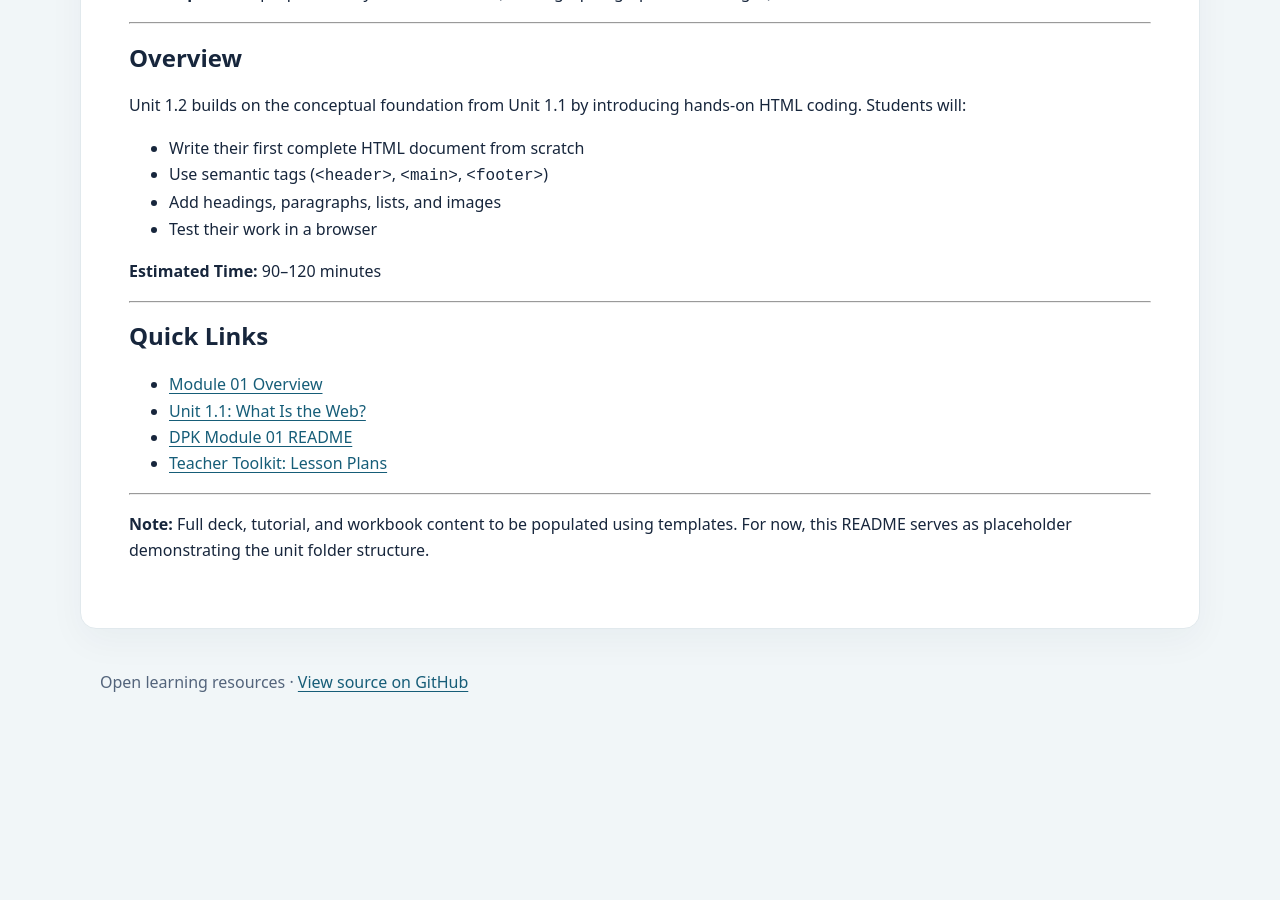
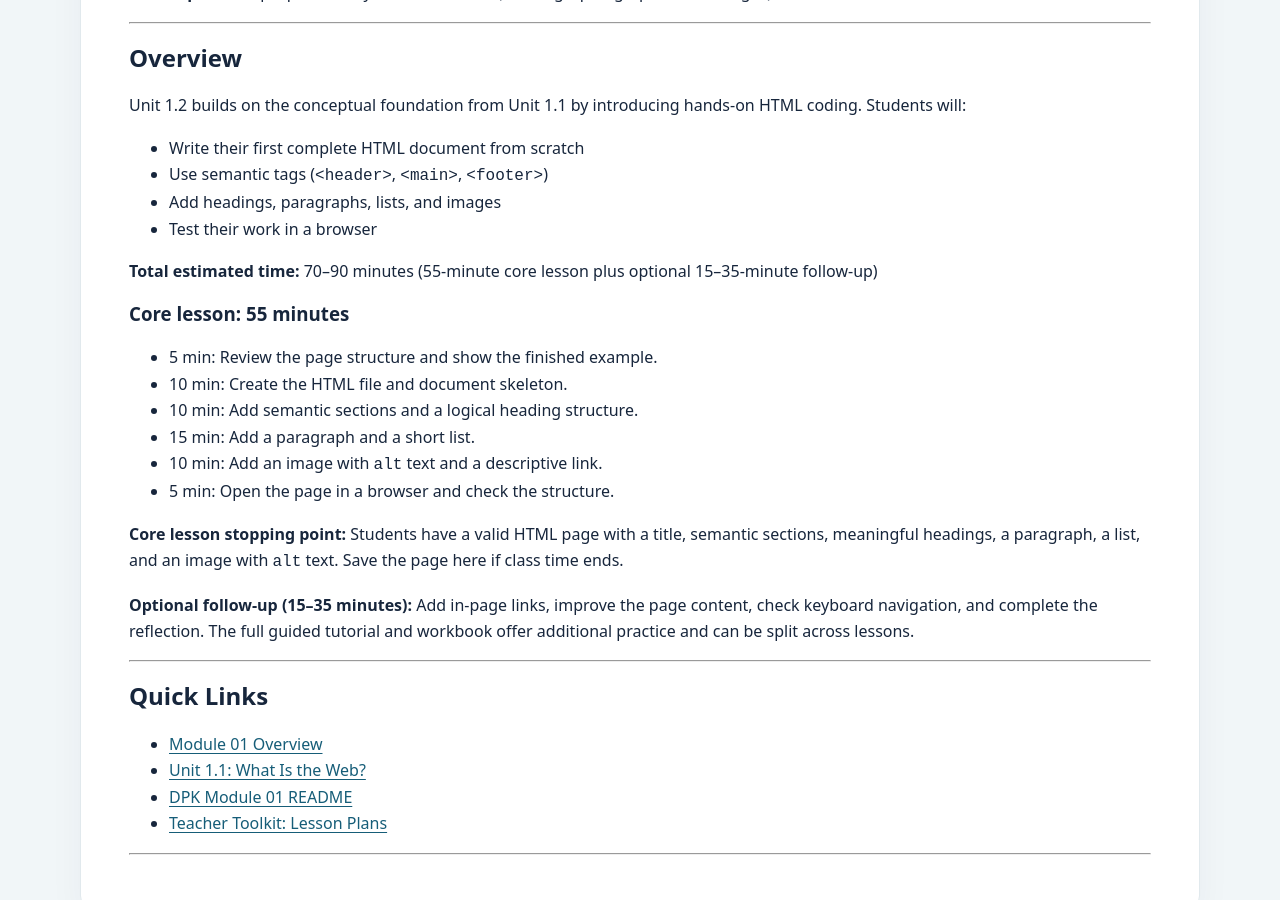
Before and after one commit to STEAM-C3T/dpk-learning-materials, a Jekyll site: the page built from modules/01-introduction-to-the-web/units/1.2-basic-structure/README.md, in a window 1280 px wide and 900 px high, scrolled down 746 px. Built offline with Jekyll 4.4.1, drawn with Linux system fonts in a browser that asks for light colours; our own code applies the rules of GitHub Pages for plain Markdown files; before the commit the page ends 1473 px from its top, so only the background shows below that.

Commit message:
Clarify Unit 1.2 core timing and follow-up

```diff
--- a/modules/01-introduction-to-the-web/units/1.2-basic-structure/README.md
+++ b/modules/01-introduction-to-the-web/units/1.2-basic-structure/README.md
@@ -34,7 +34,20 @@ Unit 1.2 builds on the conceptual foundation from Unit 1.1 by introducing hands-
 - Add headings, paragraphs, lists, and images
 - Test their work in a browser
 
-**Estimated Time:** 90–120 minutes
+**Total estimated time:** 70–90 minutes (55-minute core lesson plus optional 15–35-minute follow-up)
+
+### Core lesson: 55 minutes
+
+- 5 min: Review the page structure and show the finished example.
+- 10 min: Create the HTML file and document skeleton.
+- 10 min: Add semantic sections and a logical heading structure.
+- 15 min: Add a paragraph and a short list.
+- 10 min: Add an image with `alt` text and a descriptive link.
+- 5 min: Open the page in a browser and check the structure.
+
+**Core lesson stopping point:** Students have a valid HTML page with a title, semantic sections, meaningful headings, a paragraph, a list, and an image with `alt` text. Save the page here if class time ends.
+
+**Optional follow-up (15–35 minutes):** Add in-page links, improve the page content, check keyboard navigation, and complete the reflection. The full guided tutorial and workbook offer additional practice and can be split across lessons.
 
 ---
 
@@ -46,5 +59,3 @@ Unit 1.2 builds on the conceptual foundation from Unit 1.1 by introducing hands-
 - [Teacher Toolkit: Lesson Plans](https://github.com/STEAM-C3T/teacher-toolkit/tree/main/modules/01-introduction-to-the-web)
 
 ---
-
-**Note:** Full deck, tutorial, and workbook content to be populated using templates. For now, this README serves as placeholder demonstrating the unit folder structure.
```
Also changed, not shown: modules/01-introduction-to-the-web/units/1.2-basic-structure/tutorial/unit-1.2-tutorial.md (+3 -1 lines), modules/01-introduction-to-the-web/units/1.2-basic-structure/workbook/unit-1.2-teacher-annotated.md (+3 -1 lines).
